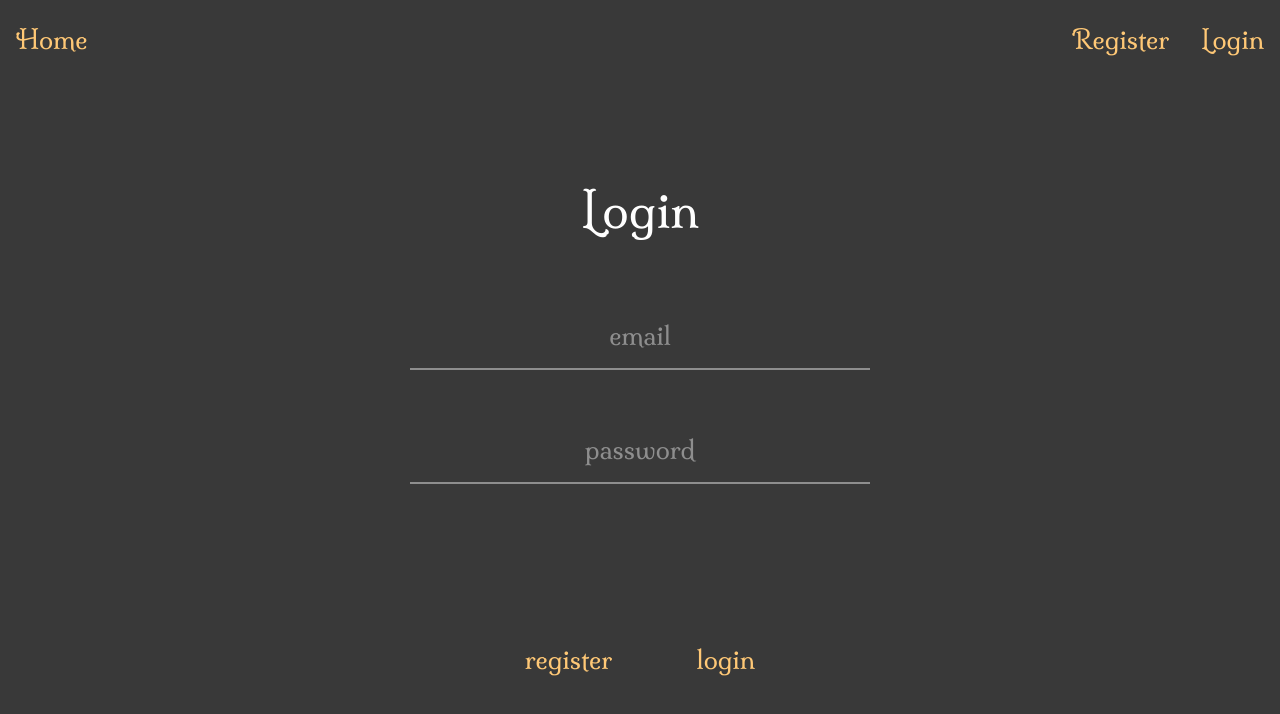
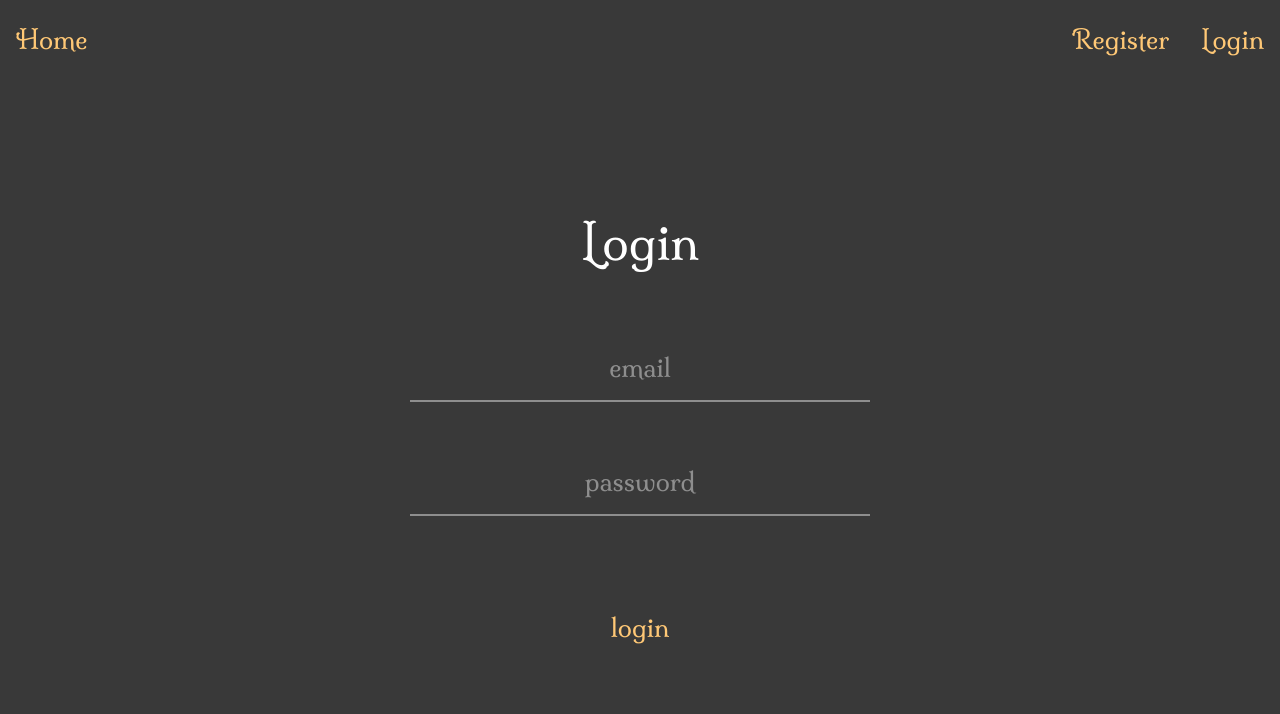
Before and after one commit to pedroccrp/badsouls, a React (Create React App) app in the folder web/: page /login in a window 1280 px wide. Shown: the top 714 px of the page. Built offline with nearby package versions, Linux system fonts and the light colour scheme.

Commit message:
Remove register button from Login page

```diff
--- a/web/src/pages/Login/index.scss
+++ b/web/src/pages/Login/index.scss
@@ -44,16 +44,6 @@
   color: $color-placeholders;
 }
 
-.button-container {
-  width: 30%;
-
-  display: flex;
-  flex-direction: row;
-  justify-content: space-between;
-
-  margin-top: 4rem;
-}
-
 .button {
   background-color: transparent;
   border: 0;
--- a/web/src/pages/Login/index.tsx
+++ b/web/src/pages/Login/index.tsx
@@ -146,15 +146,8 @@ const Login = () => {
         onFocus={e => (e.target.placeholder = '')}
         onBlur={e => (e.target.placeholder = placeholderText.password)}
       />
-      <div className='button-container'>
-        <input
-          className='button'
-          type='button'
-          value='register'
-          onClick={e => handleRegister()}
-        />
-        <input className='button' type='button' value='login' />
-      </div>
+
+      <input className='button' type='button' value='login' />
     </form>
   );
 };
```
